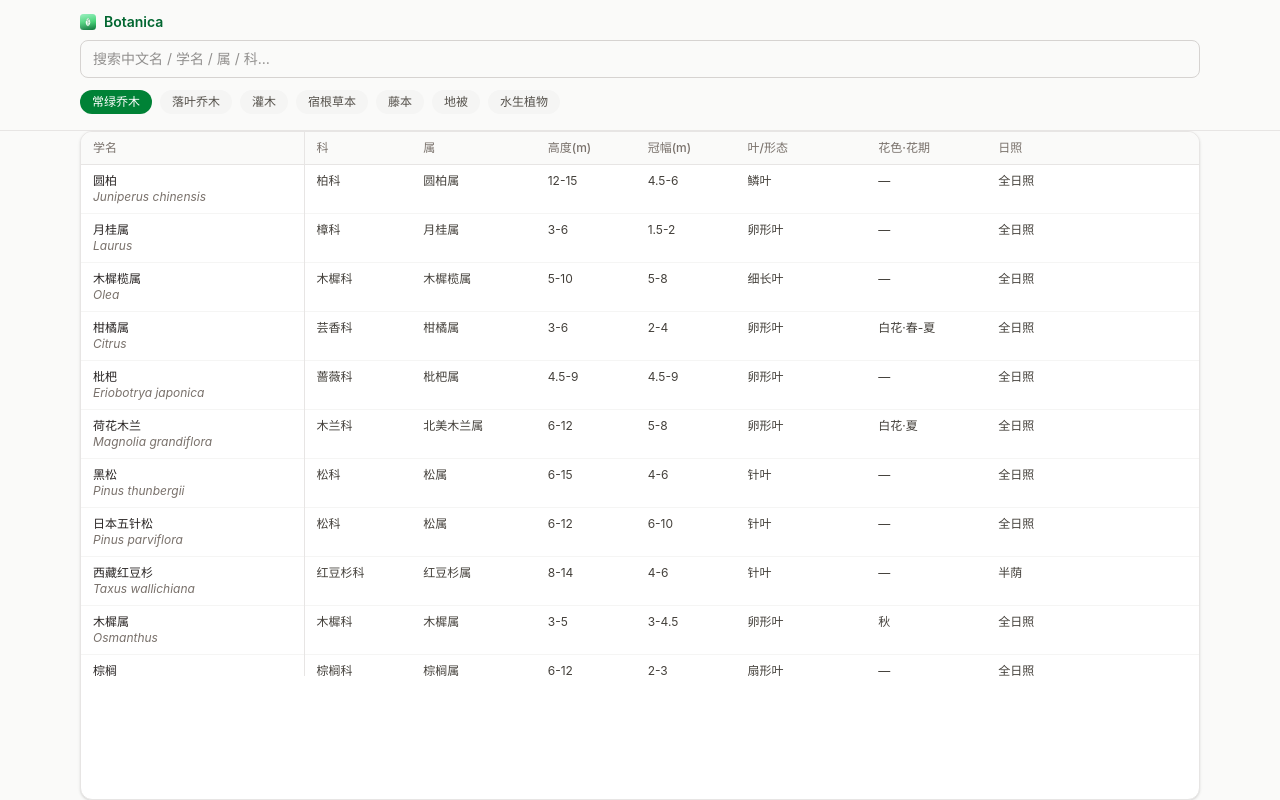
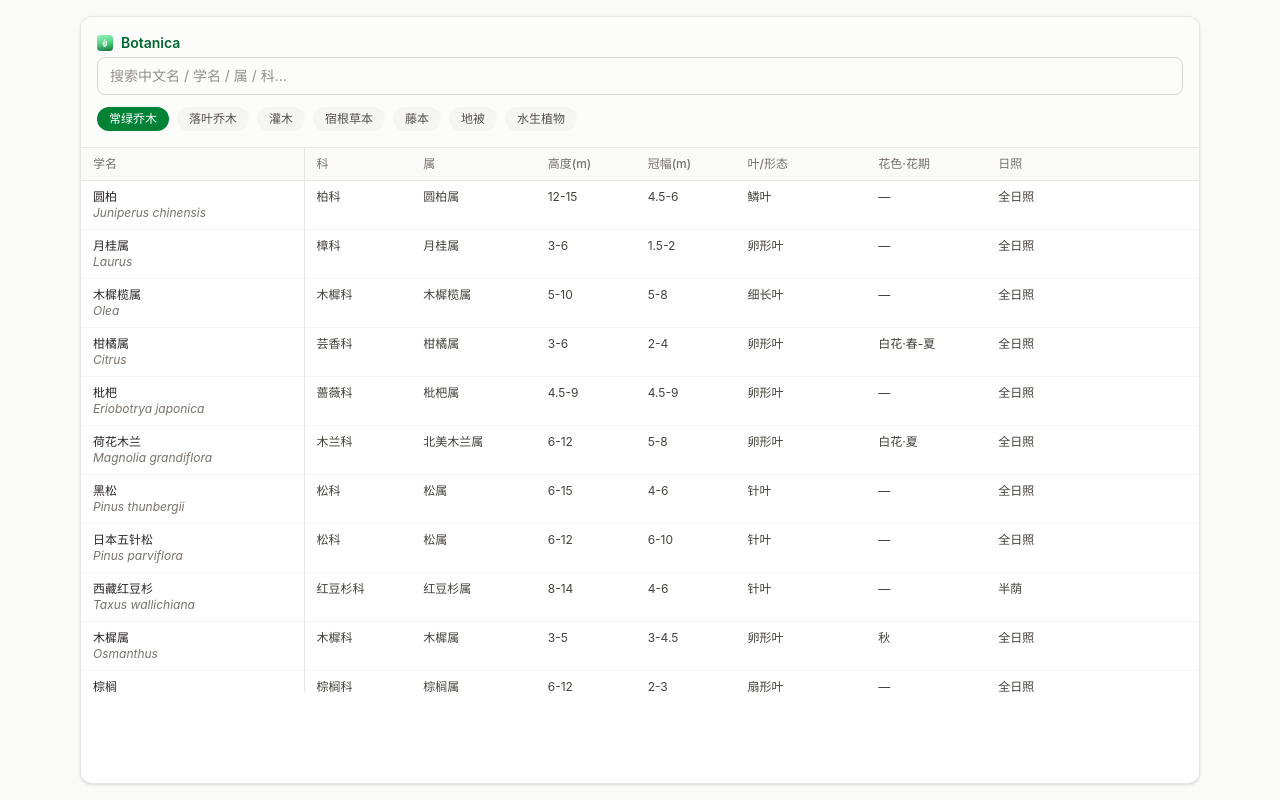
Before and after one commit to Echo0057/Botanica, a React (Vite) app: page / in a window 1280 px wide. Built offline with nearby package versions, Linux system fonts and the light colour scheme.

Commit message:
feat: 搜索+控件+表格合成一整块连续面板
- 去掉工具栏与表格卡片之间的割裂,统一为一张连续圆角面板
- 面板头(极小标识+搜索+分类)与表格同底、同边框,表头在面板内冻结
- 面板撑满视口(100vh-外边距),内部纵向/横向滚动

```diff
--- a/src/App.jsx
+++ b/src/App.jsx
@@ -1,4 +1,4 @@
-import { useMemo, useRef, useLayoutEffect, useState } from 'react';
+import { useMemo, useState } from 'react';
 import plantsData from './data/plants.json';
 import FilterBar from './components/FilterBar.jsx';
 import PlantDetail from './components/PlantDetail.jsx';
@@ -10,18 +10,6 @@ export default function App() {
   const [query, setQuery] = useState('');
   const [category, setCategory] = useState(PLANT_CATEGORIES[0]);
   const [selectedId, setSelectedId] = useState(null);
-  const filterRef = useRef(null);
-
-  useLayoutEffect(() => {
-    const el = filterRef.current;
-    if (!el) return;
-    const set = () => {
-      document.documentElement.style.setProperty('--filterbar-h', `${el.offsetHeight}px`);
-    };
-    set();
-    window.addEventListener('resize', set);
-    return () => window.removeEventListener('resize', set);
-  }, []);
 
   const filtered = useMemo(() => {
     const q = query.trim().toLowerCase();
@@ -50,12 +38,12 @@ export default function App() {
 
   return (
     <div className="min-h-screen bg-stone-50 text-stone-800">
+      <main className="mx-auto max-w-6xl px-4 py-4">
         <div
-        ref={filterRef}
-        className="sticky top-0 z-30 border-b border-stone-200 bg-stone-50/80"
+          className="flex h-[calc(100vh-2rem)] flex-col overflow-hidden rounded-xl border border-stone-200 bg-white shadow-sm"
         >
-        <div className="mx-auto max-w-6xl">
-          <div className="flex items-center gap-2 px-4 pt-3 pb-1">
+          <div className="border-b border-stone-200 bg-stone-50/60">
+            <div className="flex items-center gap-2 px-4 pt-4">
               <img src="/favicon.svg" alt="" className="h-4 w-4" />
               <span className="text-sm font-semibold text-green-800">Botanica</span>
             </div>
@@ -66,14 +54,8 @@ export default function App() {
               onCategory={setCategory}
             />
           </div>
-      </div>
 
-      <main className="mx-auto max-w-6xl px-4">
-        <div
-          className="sticky overflow-hidden rounded-xl border border-stone-200 bg-white shadow-sm"
-          style={{ top: 'var(--filterbar-h)', height: 'calc(100vh - var(--filterbar-h))' }}
-        >
-          <div className="overflow-auto" style={{ height: '100%' }}>
+          <div className="flex-1 overflow-auto">
             <OverviewTable plants={filtered} onOpen={setSelectedId} />
           </div>
         </div>
```
Lines whose indentation alone changed are shown as unchanged.
